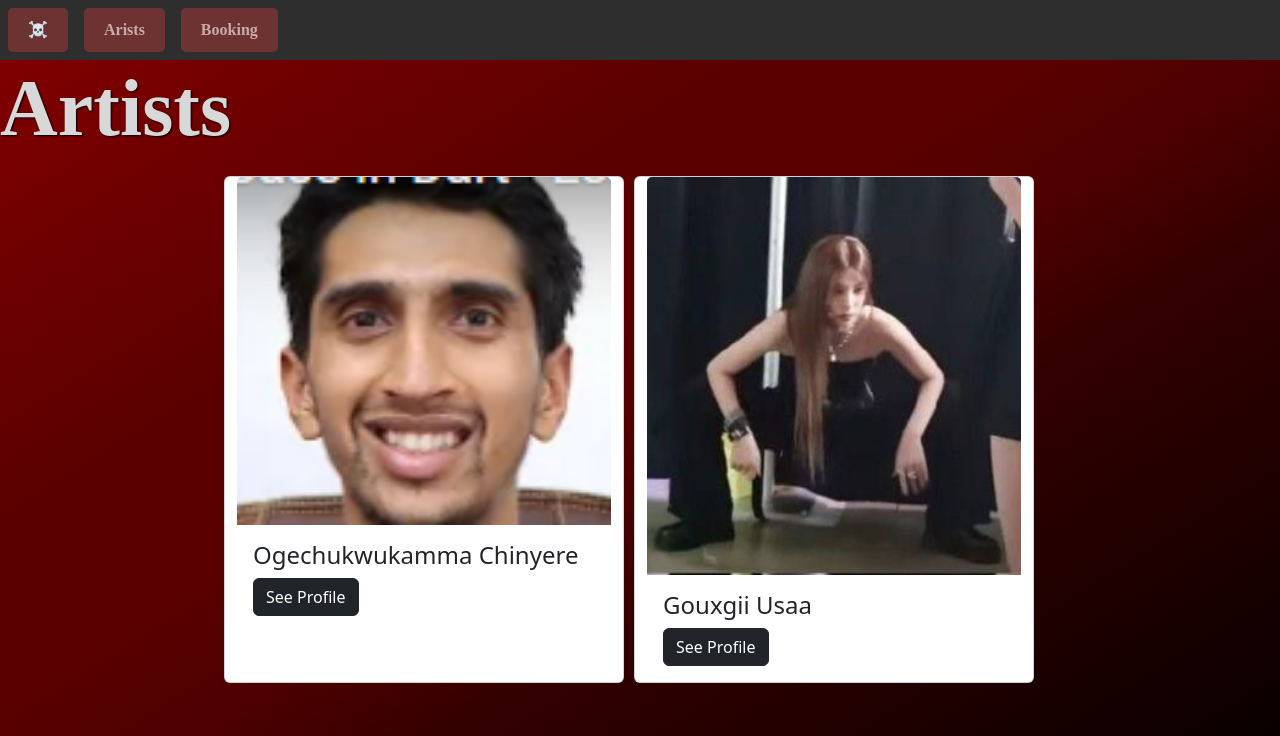
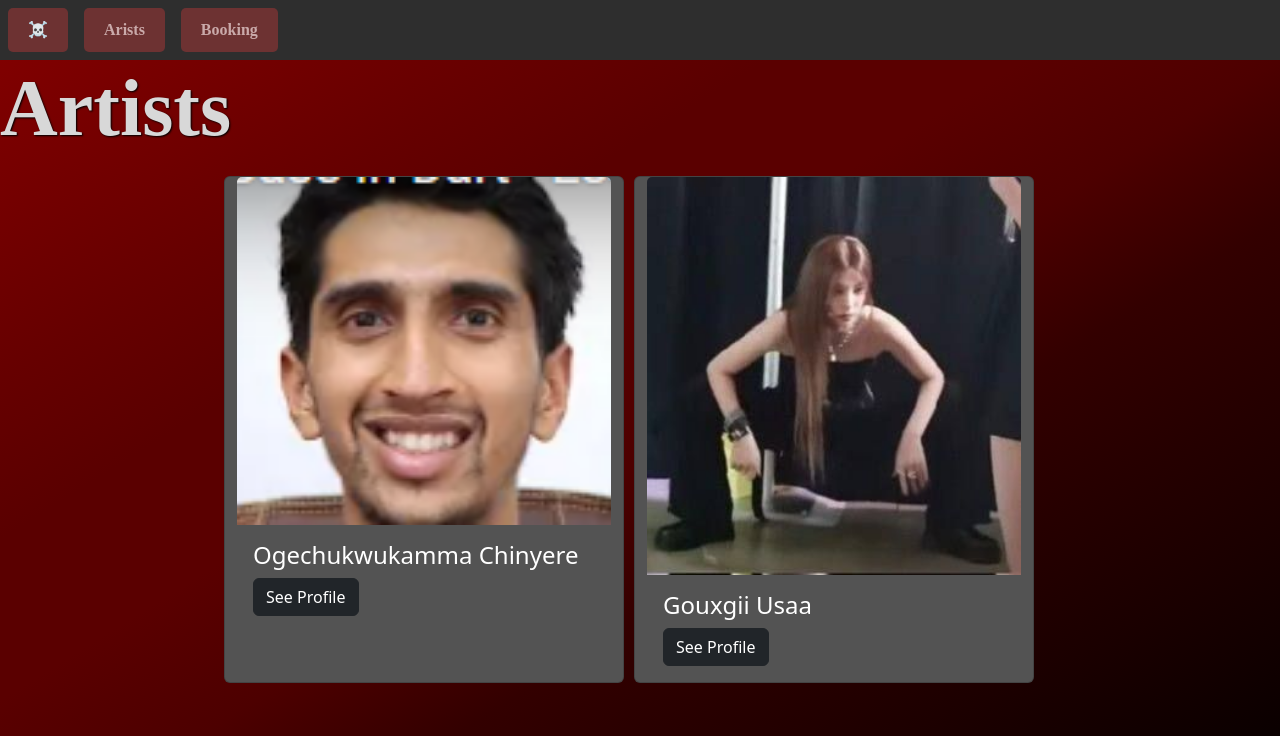
Before and after one commit to vik2795/Vue_Booking, a Vue app in the folder booking_project/: page /artist in a window 1280 px wide. Shown: the top 736 px of the page. Built offline with nearby package versions, Linux system fonts and the light colour scheme.

Commit message:
szín csere

```diff
--- a/booking_project/src/components/ArtistsView.vue
+++ b/booking_project/src/components/ArtistsView.vue
@@ -55,7 +55,8 @@ import { RouterLink, RouterView } from 'vue-router';
 {
   margin: 5px;
   margin-top: 50px;
-
+  background-color: rgb(83, 83, 83);
+  color: rgb(255, 255, 255);
 
 
 }
```
